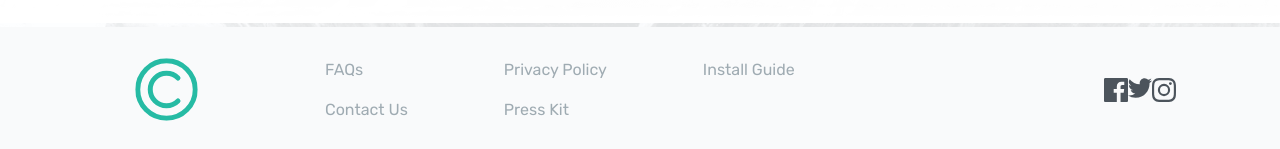
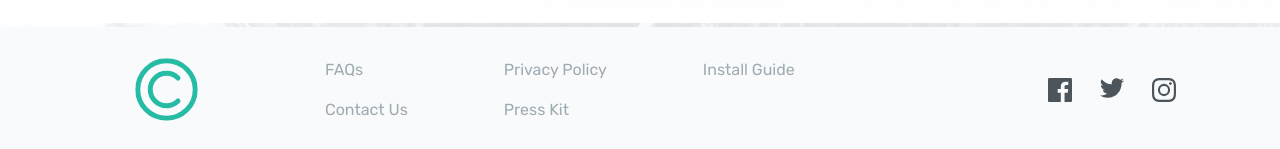
Before and after one commit to JorgenJohansen/clipboard, a website: page index.html in a window 1280 px wide. Shown: the part 3853-4002 px from the top of the page. Drawn offline with Linux system fonts and the light colour scheme.

Commit message:
Fixed problems with social icons

```diff
--- a/index.html
+++ b/index.html
@@ -217,7 +217,7 @@
               </div>
             </div>
             <!-- Social Icons -->
-            <div class="flex justify-between-w-32 py-2">
+            <div class="flex flex-row justify-between w-32 py-2">
               <a href="#"><img src="images/icon-facebook.svg" alt="icon-facebook" class="duration-200 ficon"></a>
               <a href="#"><img src="images/icon-twitter.svg" alt="icon-twitter" class="duration-200 ficon"></a>
               <a href="#"><img src="images/icon-instagram.svg" alt="icon-instagram" class="duration-200 ficon"></a>
```
Also changed, not shown: css/style.css.
